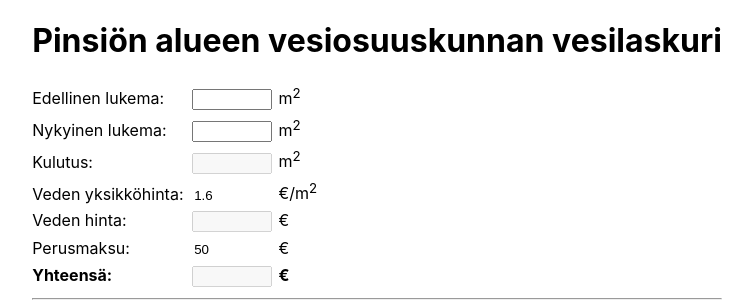
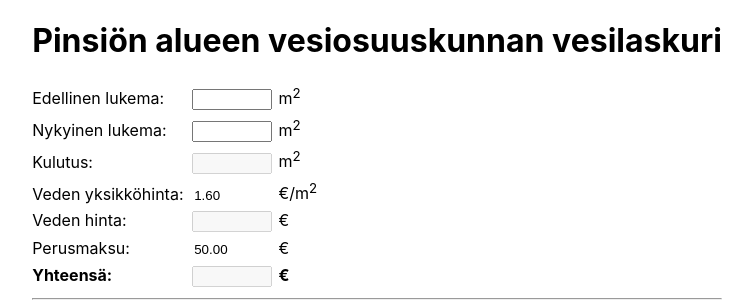
Before and after one commit to samuliasmala/vesiosuuskunta, a React (Vite) app: page / in a window 1280 px wide. Shown: the top 308 px of the page, without its empty margins (263-1014 px from the left). Built offline with nearby package versions, Linux system fonts and the light colour scheme.

Commit message:
Show desired amount of decimals in number fields

```diff
--- a/src/App.tsx
+++ b/src/App.tsx
@@ -66,6 +66,7 @@ function App() {
           type="number"
           value={WATER_UNIT_PRICE}
           constant
+          decimals={2}
         >
           €/m<sup>2</sup>
         </Field>
@@ -76,6 +77,7 @@ function App() {
           type="number"
           value={waterFee}
           disabled
+          decimals={2}
         >
           €
         </Field>
@@ -86,6 +88,7 @@ function App() {
           type="number"
           value={WATER_BASE_PRICE}
           constant
+          decimals={2}
         >
           €
         </Field>
@@ -96,6 +99,7 @@ function App() {
           type="number"
           value={totalFee}
           disabled
+          decimals={2}
         >
           €
         </Field>
@@ -127,6 +131,7 @@ function App() {
           type="number"
           value={totalFee}
           disabled
+          decimals={2}
         >
           €
         </Field>
@@ -171,11 +176,12 @@ const Field: React.FC<{
   name: string;
   text: string;
   type: string;
-  value?: unknown;
+  value: string | number;
   setValue?: (value: string) => void;
   disabled?: boolean;
   constant?: boolean;
   wideCol?: boolean;
+  decimals?: number;
 }> = ({
   children,
   name,
@@ -186,6 +192,7 @@ const Field: React.FC<{
   disabled,
   constant,
   wideCol,
+  decimals,
 }) => {
   return (
     <div className={`row formRow ${name}Row`}>
@@ -193,11 +200,12 @@ const Field: React.FC<{
       <Value
         type={type}
         name={name}
-        value={String(value)}
+        value={value}
         setValue={setValue}
         disabled={disabled}
         constant={constant}
         wideCol={wideCol}
+        decimals={decimals}
       />
       <Unit>{children}</Unit>
     </div>
@@ -215,12 +223,32 @@ const Label: React.FC<{ name: string; text: string }> = ({ name, text }) => {
 const Value: React.FC<{
   type: string;
   name: string;
-  value?: string | number;
+  value: string | number;
   setValue?: (value: string) => void;
   disabled?: boolean;
   constant?: boolean;
   wideCol?: boolean;
-}> = ({ type, name, value, setValue, disabled, constant, wideCol }) => {
+  decimals?: number;
+}> = ({
+  type,
+  name,
+  value,
+  setValue,
+  disabled,
+  constant,
+  wideCol,
+  decimals,
+}) => {
+  // Remove rounding errors
+  if (typeof value === "number") {
+    value = Number(value.toPrecision(12));
+  }
+
+  // Show desired amount of decimals
+  if (decimals != null) {
+    value = parseFloat(String(value)).toFixed(decimals);
+  }
+
   return (
     <div className={`col  ${wideCol === true ? "wideValueCol" : "valueCol"}`}>
       <input
```
